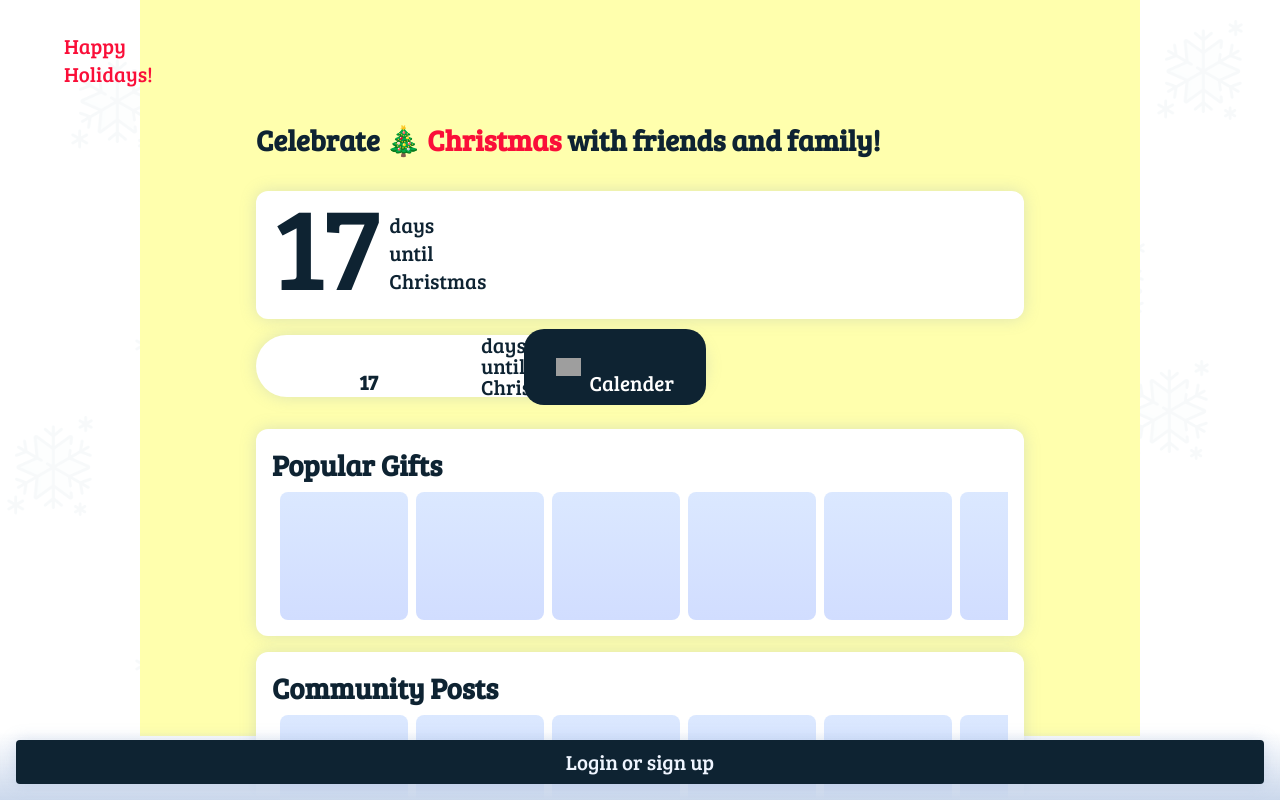
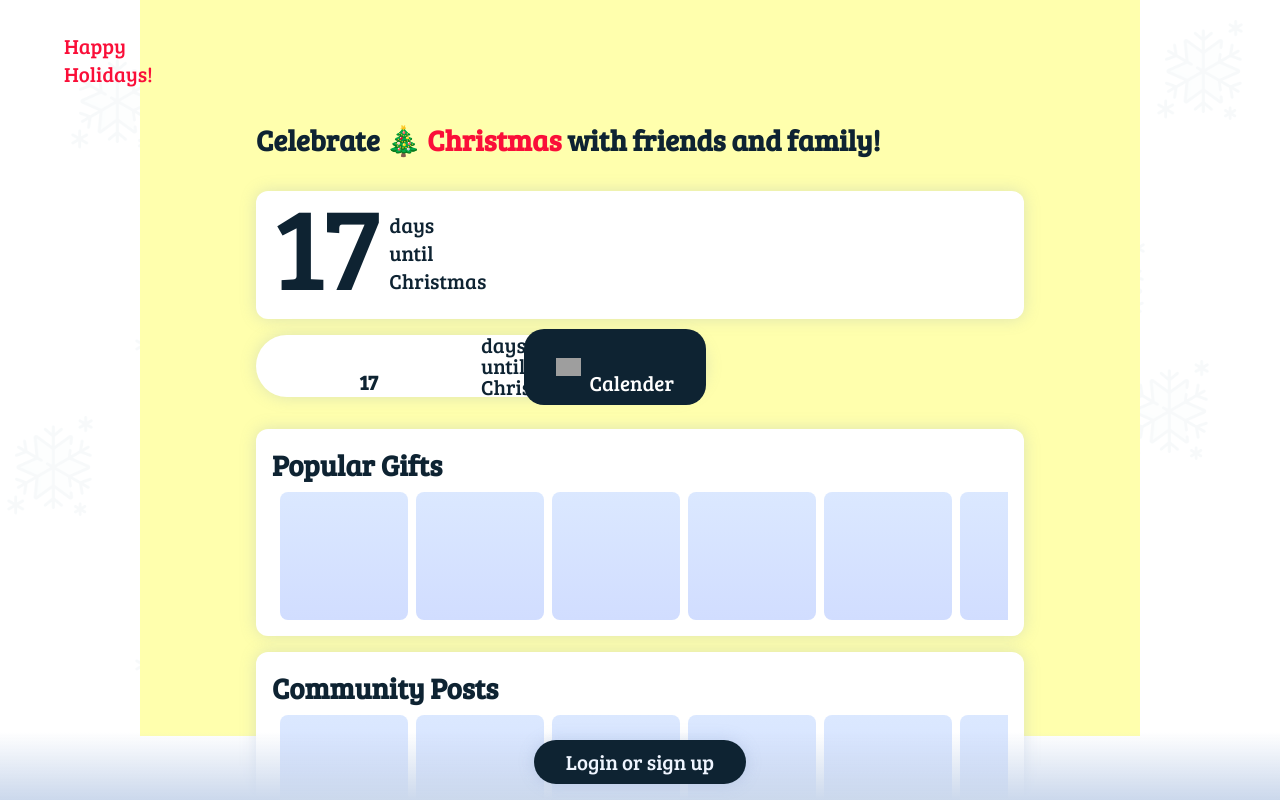
Before and after one commit to siddav83/happy-holiday-frontend, a React (Create React App) app: page / in a window 1280 px wide. Built offline with nearby package versions, Linux system fonts and the light colour scheme; grey boxes are pictures that could not be loaded; a web font is replaced by a local one.

Commit message:
Home styling

```diff
--- /dev/null
+++ b/src/Components/Card/index.js
@@ -0,0 +1,9 @@
+import './style.css'
+
+export default function Card({children}){
+    return (
+        <div className='Card'>
+            {children}
+        </div>
+    )
+}
--- /dev/null
+++ b/src/Components/Card/style.css
@@ -0,0 +1,8 @@
+.Card {
+	width: 100%;
+	padding: 16px;
+	margin-top: 16px;
+	background: white;
+	box-shadow: var(--drop-shadow);
+	border-radius: 12px;
+}
--- a/src/Components/Layout/index.js
+++ b/src/Components/Layout/index.js
@@ -1,7 +1,10 @@
 import './style.css'
 
-export default function Layout({children}){
+export default function Layout({children, modal}){
     return (<div className='Layout'>
         {children}
+        {
+            modal && <div className='modal'></div>
+        }
     </div>)
 }
--- a/src/Components/index.js
+++ b/src/Components/index.js
@@ -10,3 +10,4 @@ export { default as Profile } from "./Profile/Profile";
 export { default as AddFriend } from "./AddFriend/AddFriend";
 export { default as Layout } from "./Layout";
 export { default as Logo } from "./Logo";
+export { default as Card } from "./Card";
--- a/src/Pages/Home/Home.js
+++ b/src/Pages/Home/Home.js
@@ -1,7 +1,7 @@
 import axios from "axios";
 import React, { useEffect, useState, useContext } from "react";
 import { useNavigate } from "react-router-dom";
-import { Countdown, Layout, Logo, Modal } from "../../Components";
+import { Card, Countdown, Layout, Logo, Modal } from "../../Components";
 import "./style.css";
 import { UserContext } from "../../Context/UserContext";
 
@@ -94,13 +94,10 @@ const Home = () => {
 	}, [loggedIn]);
 
 	return (
-		// <div className="main-container Home">
 		<Layout>
 			<div className={`Home ${displayModal ? "no-overflow" : ""}`}>
 				<header>
 					<Logo />
-					{/* <span className='logo'>Happy Holidays!</span> */}
-					{/* <button title='For development purposes only' onClick={() => setShowSideMenu(val => !val)}><i className='menu-icon'></i></button> */}
 				</header>
 
 				<main>
@@ -113,39 +110,32 @@ const Home = () => {
 							with friends and family!
 						</h2>
 					</div>
-					<div className="card-default">
+					<Card>
 						<div className="countdown">
 							<div className="counter">{countdown}</div>
 							<div className="text">days until {nextEvent.name}</div>
 						</div>
-					</div>
+					</Card>
 					<Countdown />
-					{/* <div className='card-default'>
-					<h2>My Wishlist</h2>
-					<div className='list'>
-					{
-						loggedIn ? <>Nothing in your wishlist. <a href="#">Add items</a></> : <><a href="#" onClick={() => setDisplayModal('Login')}>Sign in to create a wishlist.</a></>
-					}
-					</div>
-				</div> */}
-					<div className="card-default">
+					<Card>
 						<h2>Popular Gifts</h2>
 						<div className="list">
 							{new Array(6).fill().map((item, index) => (
 								<div key={index} className="placeholder"></div>
 							))}
 						</div>
-					</div>
-					<div className="card-default">
+					</Card>
+					<Card>
 						<h2>Community Posts</h2>
 						<div className="list">
 							{new Array(6).fill().map((item, index) => (
 								<div key={index} className="placeholder"></div>
 							))}
 						</div>
-					</div>
+					</Card>
 				</main>
-				<div className="navbar-default">
+
+				<footer className="navbar-default">
 					{loggedIn ? (
 						<p>
 							Not {loggedIn.email}?{" "}
@@ -158,7 +148,7 @@ const Home = () => {
 							Login or sign up
 						</button>
 					)}
-				</div>
+				</footer>
 
 				{/* <div className='navbar-default'>
 				{
@@ -266,21 +256,6 @@ const Home = () => {
 						</a>
 					</Modal>
 				)}
-
-				{/* For dev purposes only */}
-				<div className={`sideMenu ${showSideMenu ? "open" : ""}`}>
-					<a>{loggedIn ? "Logout" : "Login"}</a>
-					<a>Register</a>
-
-					<div>
-						<h2>Pages</h2>
-						<a>Community</a>
-						<a>Friends</a>
-						<a>Holidays</a>
-						<a>Tab</a>
-						<a>User</a>
-					</div>
-				</div>
 			</div>
 		</Layout>
 	);
--- a/src/Pages/Home/style.css
+++ b/src/Pages/Home/style.css
@@ -5,7 +5,6 @@
 	--dark-blue: #0e2332;
 	--drop-shadow: 0px 0px 16px #7695c240;
 
-	/* background: var(--pale-blue); */
 	background: #ffffffad;
 	color: var(--dark-blue);
 	width: 100vw;
@@ -90,15 +89,12 @@
 	border: none;
 	padding: 16px;
 	background: linear-gradient(transparent 10%, #cbd8ec);
-	display: flex;
-	flex-direction: row;
 }
 
 .Home .navbar-default button {
-	display: inline-block;
+	display: block;
 	margin: auto;
-	border-radius: 4px;
-	flex: 1;
+	border-radius: 100px;
 }
 
 .Home .logo {
@@ -113,32 +109,8 @@
 	position: relative;
 }
 
-/* .Home .eventName::after {
-	content: '';
-	position: absolute;
-	width: 144px;
-	height: 8px;
-	background: #12be4b;
-	z-index: -1;
-	left: -4px;
-	bottom: -4px;
-} */
-
 .Home p {
 	margin-top: 32px;
-}
-
-.Home .card-default {
-	width: 100%;
-	padding: 16px;
-	margin-top: 16px;
-	background: white;
-	box-shadow: var(--drop-shadow);
-	border-radius: 12px;
-}
-
-.Home .card-default p {
-	margin: 0;
 }
 
 .Home .list {
@@ -165,7 +137,6 @@
 	flex-direction: row;
 	height: 96px;
 	align-items: flex-end;
-	/* justify-content: center; */
 }
 
 .Home .countdown .text {
@@ -173,10 +144,6 @@
 	margin-left: 8px;
 	margin-bottom: 8px;
 }
-
-/* .Home .countdown div {
-	width: 50%;
-} */
 
 .Home .countdown .counter {
 	font-size: 120px;
```
